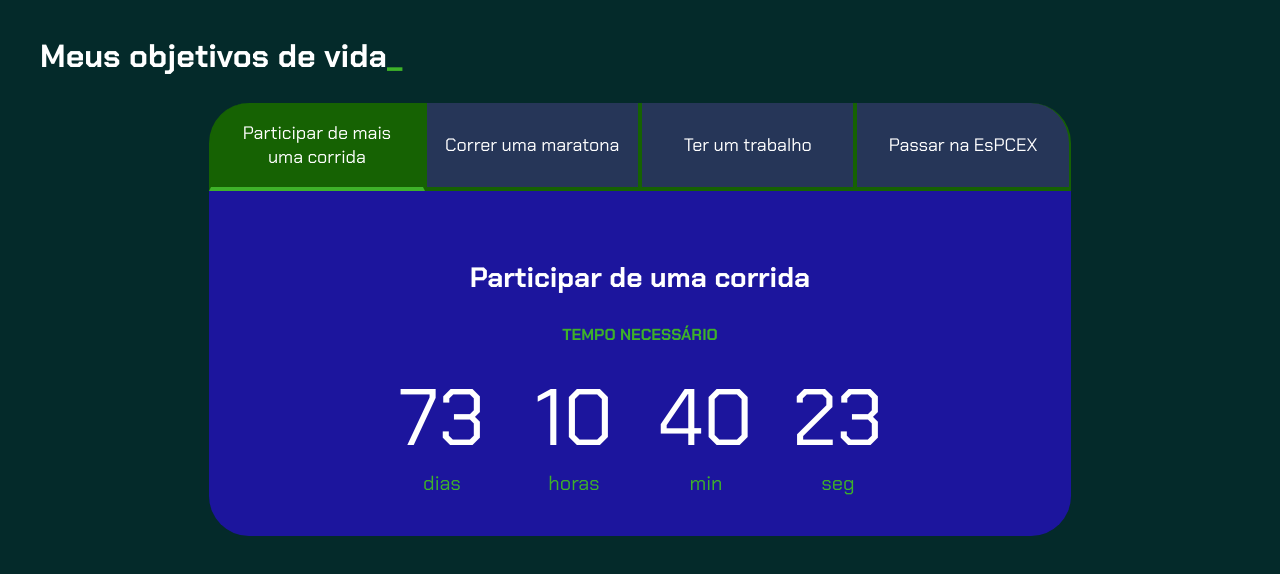
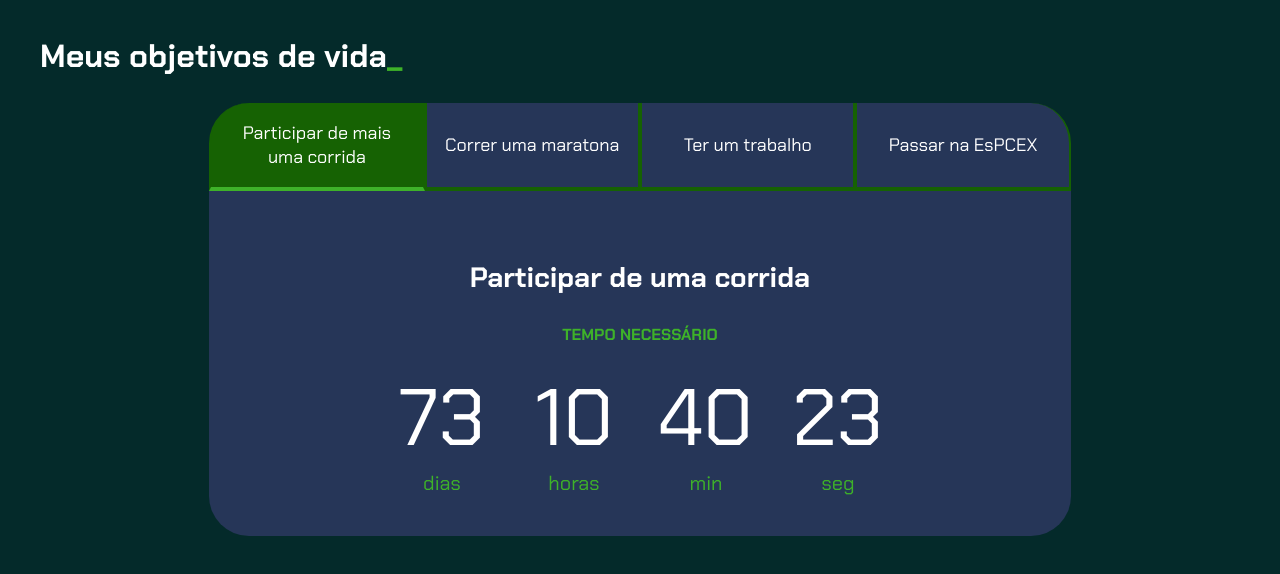
Before and after one commit to tavin7xis/projeto-de-vida, a plain HTML site: page index.html in a window 1280 px wide. Drawn offline with Linux system fonts and the light colour scheme.

Commit message:
efwhirfbihr3f

```diff
--- a/style.css
+++ b/style.css
@@ -6,7 +6,7 @@
     --branco: #FFFFFF;
     --botao-ativo: #166203;
     --botao-inativo: rgba(72, 66, 134, 0.5);
-    --texto-fundo: rgba(32, 19, 170, 0.903);
+    --texto-fundo: rgba(72, 66, 134, 0.5);
 }
 
 body {
```
